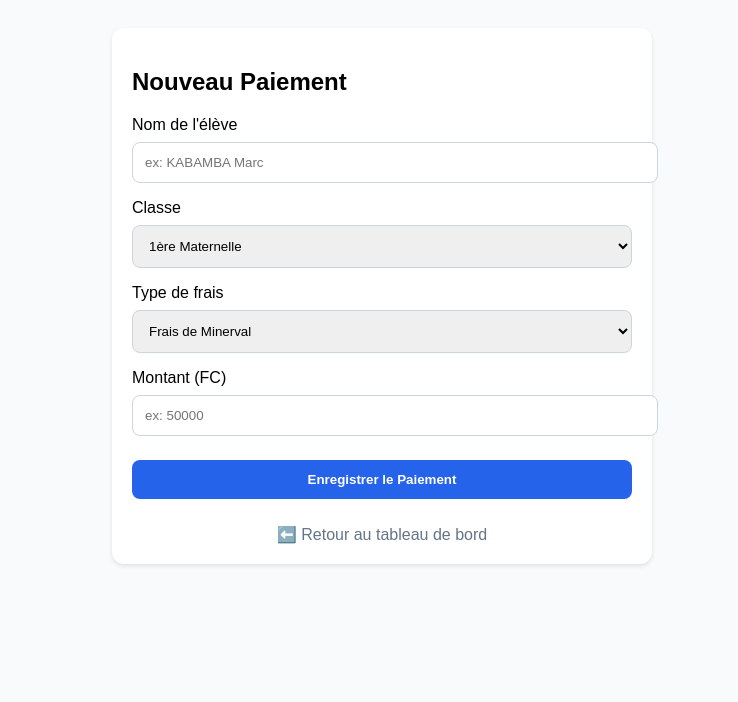
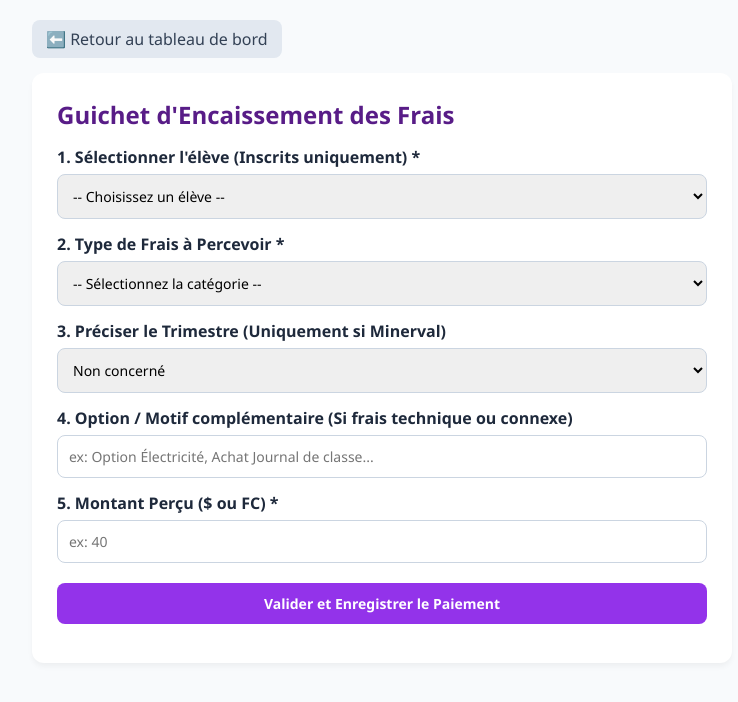
Before and after one commit to osemwanza-ai/gestion-la-charite, a Python web app: template templates/paiements.html in a window 1280 px wide. Shown: the top 702 px of the page, without its empty margins (258-996 px from the left). Run offline with Jinja, Linux system fonts and the light colour scheme; the template is opened without the code that fills it, so the values that code supplies are empty.

Commit message:
Update paiements.html

```diff
--- a/templates/paiements.html
+++ b/templates/paiements.html
@@ -3,54 +3,71 @@
 <head>
     <meta charset="UTF-8">
     <meta name="viewport" content="width=device-width, initial-scale=1.0">
-    <title>Enregistrer un Paiement</title>
+    <title>Perception des Frais - C.S. La Charité</title>
     <style>
-        body { font-family: sans-serif; background: #f8fafc; padding: 20px; }
-        .form-box { background: white; padding: 20px; border-radius: 12px; max-width: 500px; margin: 0 auto; box-shadow: 0 2px 4px rgba(0,0,0,0.1); }
-        input, select, button { width: 100%; padding: 12px; margin-top: 8px; margin-bottom: 16px; border: 1px solid #cbd5e1; border-radius: 8px; }
-        button { background: #2563eb; color: white; border: none; font-weight: bold; cursor: pointer; }
-        .btn-back { display: block; text-align: center; text-decoration: none; color: #64748b; margin-top: 10px; }
+        * { box-sizing: border-box; font-family: 'Segoe UI', sans-serif; margin: 0; padding: 0; }
+        body { background-color: #f8fafc; color: #1e293b; padding: 20px; }
+        .container { max-width: 700px; margin: 0 auto; }
+        .box { background: white; padding: 25px; border-radius: 12px; box-shadow: 0 4px 6px -1px rgba(0,0,0,0.05); margin-bottom: 20px; }
+        input, select, button { width: 100%; padding: 11px; margin-top: 6px; margin-bottom: 14px; border: 1px solid #cbd5e1; border-radius: 8px; font-size: 14px; }
+        button { background: #9333ea; color: white; border: none; font-weight: bold; cursor: pointer; }
+        .btn-back { display: inline-block; padding: 8px 14px; background: #e2e8f0; color: #334155; text-decoration: none; border-radius: 8px; margin-bottom: 15px; }
+        .recu-box { background: #f0fdf4; border: 1px solid #86efac; padding: 15px; border-radius: 8px; margin-top: 15px; }
     </style>
 </head>
 <body>
-<div class="form-box">
-    <h2>Nouveau Paiement</h2>
-    <form method="POST">
-        <label>Nom de l'élève</label>
-        <input type="text" name="nom_eleve" required placeholder="ex: KABAMBA Marc">
+<div class="container">
+    <a href="/" class="btn-back">⬅️ Retour au tableau de bord</a>
 
-        <label>Classe</label>
-        <select name="classe">
-            <option>1ère Maternelle</option>
-            <option>2ème Maternelle</option>
-            <option>1ère Primaire</option>
-            <option>2ème Primaire</option>
-            <option>7ème EB</option>
-            <option>8ème EB</option>
-            <option>1ère Humanité</option>
-        </select>
+    <div class="box">
+        <h2 style="margin-bottom: 15px; color: #581c87;">Guichet d'Encaissement des Frais</h2>
 
-        <label>Type de frais</label>
-        <select name="type_frais">
-            <option>Frais de Minerval</option>
-            <option>Frais d'Inscription</option>
-            <option>Frais d'Examen</option>
-            <option>Uniforme / Tricot</option>
-        </select>
+        <form method="POST">
+            <label><strong>1. Sélectionner l'élève (Inscrits uniquement) *</strong></label>
+            <select name="eleve_id" required>
+                <option value="">-- Choisissez un élève --</option>
+                {% for e in eleves %}
+                <option value="{{ e.id }}">{{ e.nom_complet }} ({{ e.classe }} - {{ e.matricule }})</option>
+                {% endfor %}
+            </select>
 
-        <label>Montant (FC)</label>
-        <input type="number" name="montant" required placeholder="ex: 50000">
+            <label><strong>2. Type de Frais à Percevoir *</strong></label>
+            <select name="categorie_frais" required>
+                <option value="">-- Sélectionnez la catégorie --</option>
+                {% for f in frais_liste %}
+                {% if f.type_frais != 'INSCRIPTION' %}
+                <option value="{{ f.type_frais }}">{{ f.type_frais }} - Montant réf: {{ f.montant }}</option>
+                {% endif %}
+                {% endfor %}
+            </select>
 
-        <button type="submit">Enregistrer le Paiement</button>
-    </form>
+            <label><strong>3. Préciser le Trimestre (Uniquement si Minerval)</strong></label>
+            <select name="trimestre">
+                <option value="-">Non concerné</option>
+                <option value="1er Trimestre">1er Trimestre</option>
+                <option value="2ème Trimestre">2ème Trimestre</option>
+                <option value="3ème Trimestre">3ème Trimestre</option>
+            </select>
 
-    {% if recu %}
-    <div style="background: #dcfce7; padding: 12px; border-radius: 8px; margin-top: 10px;">
-        ✔️ Paiement enregistré avec succès pour {{ recu.nom }} !
+            <label><strong>4. Option / Motif complémentaire (Si frais technique ou connexe)</strong></label>
+            <input type="text" name="motif_detail" placeholder="ex: Option Électricité, Achat Journal de classe...">
+
+            <label><strong>5. Montant Perçu ($ ou FC) *</strong></label>
+            <input type="number" step="0.01" name="montant" required placeholder="ex: 40">
+
+            <button type="submit">Valider et Enregistrer le Paiement</button>
+        </form>
+
+        {% if recu %}
+        <div class="recu-box">
+            <h3 style="color: #166534; margin-bottom: 8px;">✅ Reçu d'Encaissement Généré</h3>
+            <p><strong>Élève :</strong> {{ recu.nom }} ({{ recu.classe }})</p>
+            <p><strong>Frais :</strong> {{ recu.categorie }} {% if recu.trimestre != '-' %}({{ recu.trimestre }}){% endif %}</p>
+            <p><strong>Montant Payé :</strong> {{ recu.montant }}</p>
+            <p><strong>Date & Heure :</strong> {{ recu.date_heure }}</p>
+        </div>
+        {% endif %}
     </div>
-    {% endif %}
-
-    <a href="/" class="btn-back">⬅️ Retour au tableau de bord</a>
 </div>
 </body>
 </html>
```
